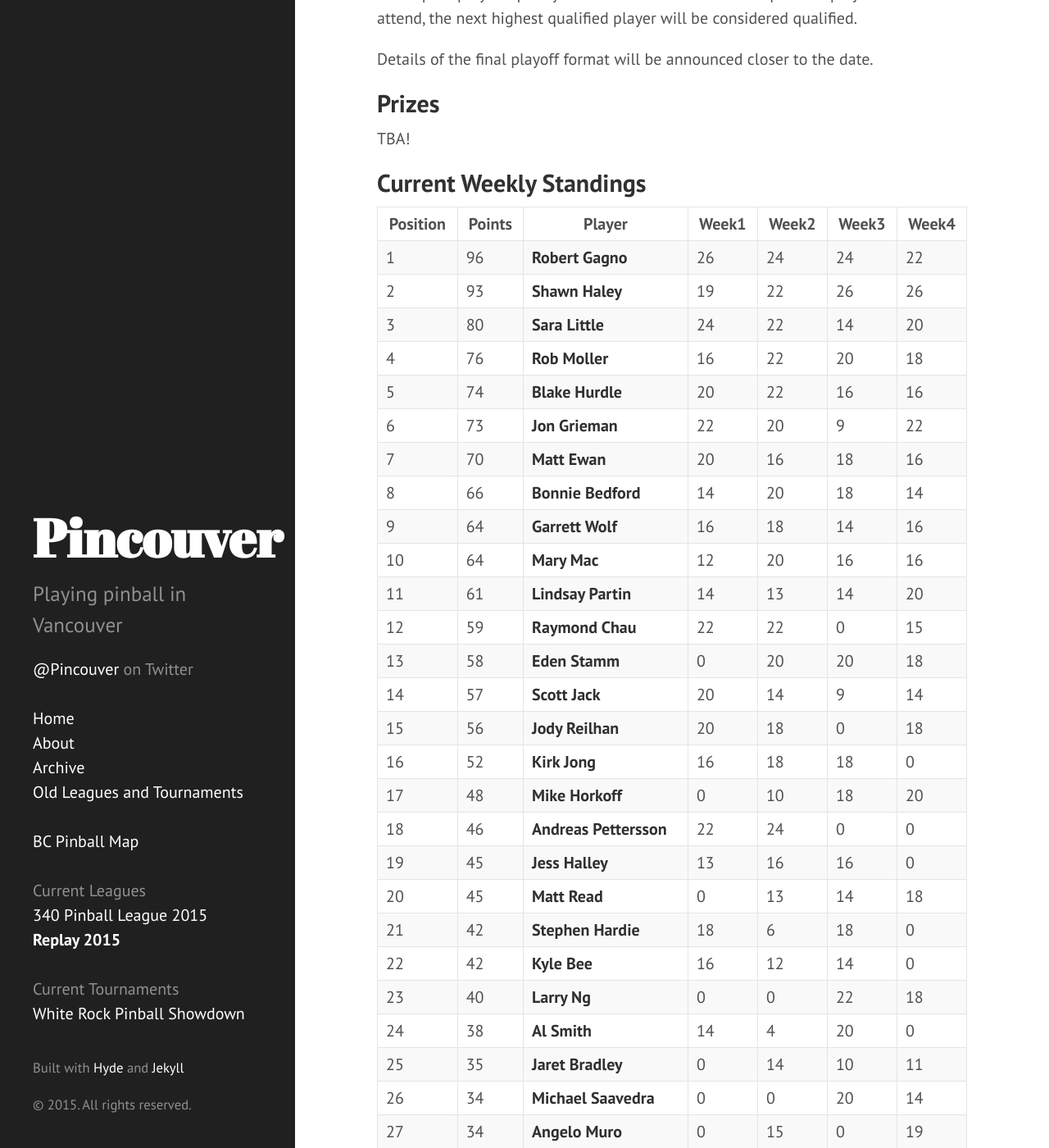
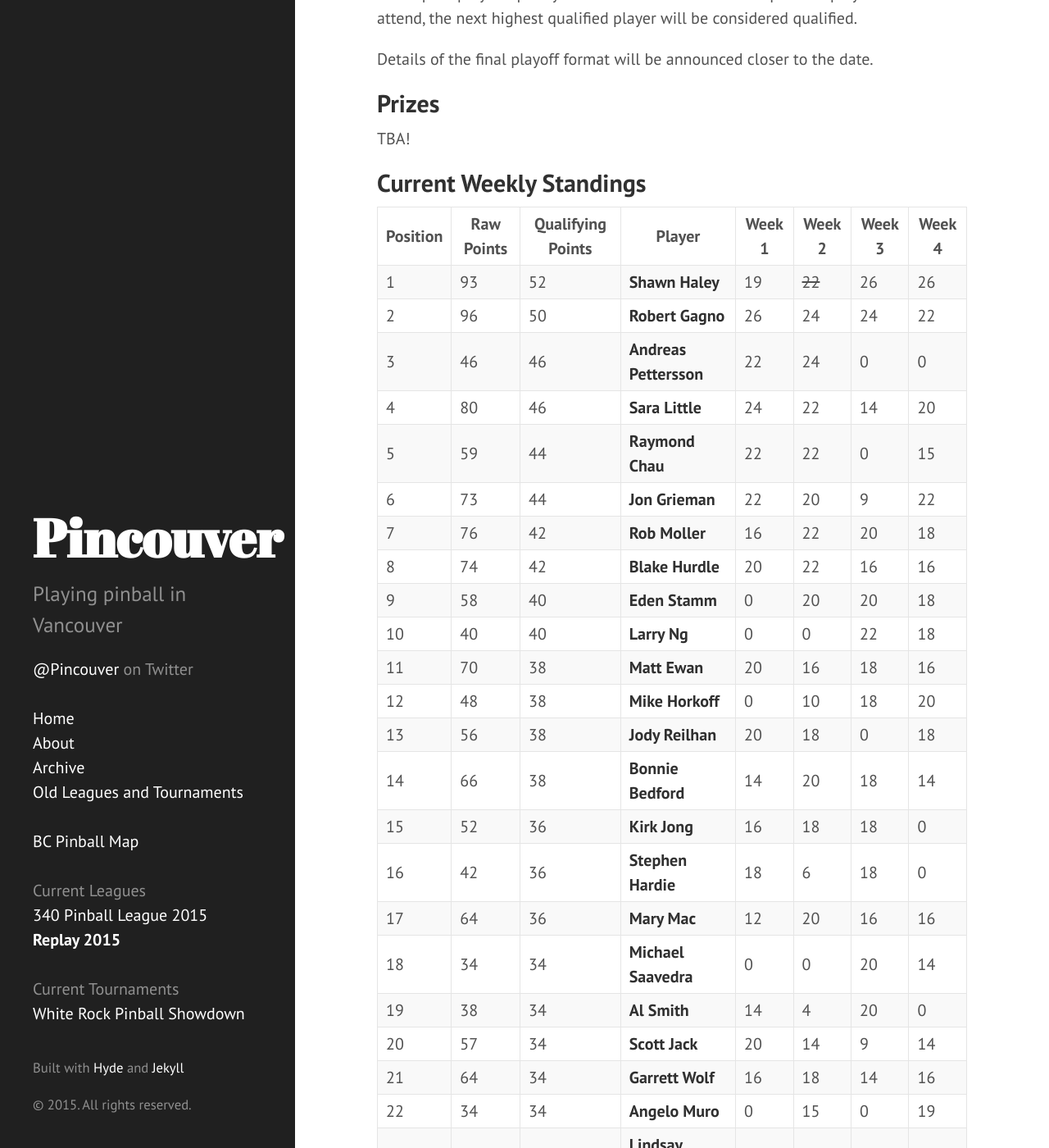
Before and after one commit to lytfyre/VancouverPinball, a Jekyll site: the page built from leagues/replay2015.md, in a window 1280 px wide and 1400 px high, scrolled down 1776 px. Shown: the whole window at 82% size. Built offline with Jekyll 4.4.1, drawn with Linux system fonts in a browser that asks for light colours; some of the changed text lies outside the part shown.

Commit message:
add qualifying score to table

```diff
--- a/leagues/replay2015.md
+++ b/leagues/replay2015.md
@@ -61,76 +61,76 @@
 
 ## Current Weekly Standings
 
-| Position | Points | Player | Week1 | Week2 | Week3 | Week4 |
-| -------| -------| -------| -------| -------| -------| -------
-| 1 | 96 | **Robert Gagno** | 26 | 24 | 24 | 22 |
-| 2 | 93 | **Shawn Haley** | 19 | 22 | 26 | 26 |
-| 3 | 80 | **Sara Little** | 24 | 22 | 14 | 20 |
-| 4 | 76 | **Rob Moller** | 16 | 22 | 20 | 18 |
-| 5 | 74 | **Blake Hurdle** | 20 | 22 | 16 | 16 |
-| 6 | 73 | **Jon Grieman** | 22 | 20 | 9 | 22 |
-| 7 | 70 | **Matt Ewan** | 20 | 16 | 18 | 16 |
-| 8 | 66 | **Bonnie Bedford** | 14 | 20 | 18 | 14 |
-| 9 | 64 | **Garrett Wolf** | 16 | 18 | 14 | 16 |
-| 10 | 64 | **Mary Mac** | 12 | 20 | 16 | 16 |
-| 11 | 61 | **Lindsay Partin** | 14 | 13 | 14 | 20 |
-| 12 | 59 | **Raymond Chau** | 22 | 22 | 0 | 15 |
-| 13 | 58 | **Eden Stamm** | 0 | 20 | 20 | 18 |
-| 14 | 57 | **Scott Jack** | 20 | 14 | 9 | 14 |
-| 15 | 56 | **Jody Reilhan** | 20 | 18 | 0 | 18 |
-| 16 | 52 | **Kirk Jong** | 16 | 18 | 18 | 0 |
-| 17 | 48 | **Mike Horkoff** | 0 | 10 | 18 | 20 |
-| 18 | 46 | **Andreas Pettersson** | 22 | 24 | 0 | 0 |
-| 19 | 45 | **Jess Halley** | 13 | 16 | 16 | 0 |
-| 20 | 45 | **Matt Read** | 0 | 13 | 14 | 18 |
-| 21 | 42 | **Stephen Hardie** | 18 | 6 | 18 | 0 |
-| 22 | 42 | **Kyle Bee** | 16 | 12 | 14 | 0 |
-| 23 | 40 | **Larry Ng** | 0 | 0 | 22 | 18 |
-| 24 | 38 | **Al Smith** | 14 | 4 | 20 | 0 |
-| 25 | 35 | **Jaret Bradley** | 0 | 14 | 10 | 11 |
-| 26 | 34 | **Michael Saavedra** | 0 | 0 | 20 | 14 |
-| 27 | 34 | **Angelo Muro** | 0 | 15 | 0 | 19 |
-| 28 | 33 | **Ian Lang** | 10 | 10 | 13 | 0 |
-| 29 | 33 | **Sandrine Extier** | 0 | 9 | 13 | 11 |
-| 30 | 32 | **Alyson White** | 8 | 14 | 10 | 0 |
-| 31 | 31 | **Maurizio Gagno** | 18 | 0 | 0 | 13 |
-| 32 | 31 | **Jordan Hudson** | 7 | 14 | 10 | 0 |
-| 33 | 29 | **Derek Houg** | 19 | 10 | 0 | 0 |
-| 34 | 28 | **Chris Badyk** | 18 | 0 | 0 | 10 |
-| 35 | 28 | **Will Luton** | 16 | 12 | 0 | 0 |
-| 36 | 28 | **Kathy Gagno** | 14 | 0 | 0 | 14 |
-| 37 | 27 | **Brennan Lloyd** | 18 | 9 | 0 | 0 |
-| 38 | 26 | **Nick Wadden** | 0 | 0 | 18 | 8 |
-| 39 | 24 | **Christian Reilhan** | 12 | 12 | 0 | 0 |
-| 40 | 23 | **Ben Bondy** | 9 | 14 | 0 | 0 |
-| 41 | 22 | **Sean O'hara** | 13 | 9 | 0 | 0 |
-| 42 | 20 | **Darryl Scholten** | 0 | 20 | 0 | 0 |
-| 43 | 19 | **Sean Lind** | 5 | 14 | 0 | 0 |
-| 44 | 18 | **Dave Grant** | 0 | 0 | 0 | 18 |
-| 45 | 18 | **Brad Kerr** | 18 | 0 | 0 | 0 |
-| 46 | 15 | **Gabriel Matias** | 0 | 15 | 0 | 0 |
-| 47 | 14 | **Tony Sousa** | 0 | 0 | 4 | 10 |
-| 48 | 13 | **Taylor Gardiner** | 13 | 0 | 0 | 0 |
-| 49 | 13 | **Lisa Gagno** | 13 | 0 | 0 | 0 |
-| 50 | 11 | **Bob Symington** | 11 | 0 | 0 | 0 |
-| 51 | 11 | **Bo W** | 0 | 11 | 0 | 0 |
-| 52 | 11 | **Sebastien Carette** | 0 | 3 | 8 | 0 |
-| 53 | 11 | **Elise Vredenbregt** | 11 | 0 | 0 | 0 |
-| 54 | 10 | **Kyle Malong** | 10 | 0 | 0 | 0 |
-| 55 | 9 | **Corey Dale** | 9 | 0 | 0 | 0 |
-| 56 | 8 | **nolan king** | 0 | 8 | 0 | 0 |
-| 57 | 8 | **Scott Parsons** | 0 | 8 | 0 | 0 |
-| 58 | 7 | **Puya Turkiyan** | 0 | 0 | 0 | 7 |
-| 59 | 7 | **Esteban Astudillo** | 0 | 7 | 0 | 0 |
-| 60 | 7 | **Joe Santbergen** | 0 | 7 | 0 | 0 |
-| 61 | 6 | **Chad Bruhaug** | 0 | 6 | 0 | 0 |
-| 62 | 6 | **Lanei Lee** | 0 | 0 | 0 | 6 |
-| 63 | 6 | **Dan Skolovy** | 0 | 6 | 0 | 0 |
-| 64 | 6 | **Okafiemhin Lewis** | 0 | 0 | 0 | 6 |
-| 65 | 5 | **Sterling Nelson** | 0 | 5 | 0 | 0 |
-| 66 | 5 | **Andrew Lum** | 5 | 0 | 0 | 0 |
-| 67 | 4 | **Damon Holowchak** | 0 | 4 | 0 | 0 |
-| 68 | 3 | **Tessa Russell** | 3 | 0 | 0 | 0 |
-| 69 | 2 | **Anton Glavas** | 0 | 2 | 0 | 0 |
-| 70 | 2 | **Kevin Haluk** | 0 | 0 | 0 | 2 |
-| 71 | 2 | **Steve Cousins** | 0 | 2 | 0 | 0 |
+| Position | Raw Points | Qualifying Points | Player | Week 1 | Week 2 | Week 3| Week 4 |
+| -------| -------| -------| -------| -------| -------| -------| -------
+| 1 | 93 | 52 | **Shawn Haley** | 19 | ~~22~~ | 26 | 26 |
+| 2 | 96 | 50 | **Robert Gagno** | 26 | 24 | 24 | 22 |
+| 3 | 46 | 46 | **Andreas Pettersson** | 22 | 24 | 0 | 0 |
+| 4 | 80 | 46 | **Sara Little** | 24 | 22 | 14 | 20 |
+| 5 | 59 | 44 | **Raymond Chau** | 22 | 22 | 0 | 15 |
+| 6 | 73 | 44 | **Jon Grieman** | 22 | 20 | 9 | 22 |
+| 7 | 76 | 42 | **Rob Moller** | 16 | 22 | 20 | 18 |
+| 8 | 74 | 42 | **Blake Hurdle** | 20 | 22 | 16 | 16 |
+| 9 | 58 | 40 | **Eden Stamm** | 0 | 20 | 20 | 18 |
+| 10 | 40 | 40 | **Larry Ng** | 0 | 0 | 22 | 18 |
+| 11 | 70 | 38 | **Matt Ewan** | 20 | 16 | 18 | 16 |
+| 12 | 48 | 38 | **Mike Horkoff** | 0 | 10 | 18 | 20 |
+| 13 | 56 | 38 | **Jody Reilhan** | 20 | 18 | 0 | 18 |
+| 14 | 66 | 38 | **Bonnie Bedford** | 14 | 20 | 18 | 14 |
+| 15 | 52 | 36 | **Kirk Jong** | 16 | 18 | 18 | 0 |
+| 16 | 42 | 36 | **Stephen Hardie** | 18 | 6 | 18 | 0 |
+| 17 | 64 | 36 | **Mary Mac** | 12 | 20 | 16 | 16 |
+| 18 | 34 | 34 | **Michael Saavedra** | 0 | 0 | 20 | 14 |
+| 19 | 38 | 34 | **Al Smith** | 14 | 4 | 20 | 0 |
+| 20 | 57 | 34 | **Scott Jack** | 20 | 14 | 9 | 14 |
+| 21 | 64 | 34 | **Garrett Wolf** | 16 | 18 | 14 | 16 |
+| 22 | 34 | 34 | **Angelo Muro** | 0 | 15 | 0 | 19 |
+| 23 | 61 | 34 | **Lindsay Partin** | 14 | 13 | 14 | 20 |
+| 24 | 45 | 32 | **Jess Halley** | 13 | 16 | 16 | 0 |
+| 25 | 45 | 32 | **Matt Read** | 0 | 13 | 14 | 18 |
+| 26 | 31 | 31 | **Maurizio Gagno** | 18 | 0 | 0 | 13 |
+| 27 | 42 | 30 | **Kyle Bee** | 16 | 12 | 14 | 0 |
+| 28 | 29 | 29 | **Derek Houg** | 19 | 10 | 0 | 0 |
+| 29 | 28 | 28 | **Chris Badyk** | 18 | 0 | 0 | 10 |
+| 30 | 28 | 28 | **Will Luton** | 16 | 12 | 0 | 0 |
+| 31 | 28 | 28 | **Kathy Gagno** | 14 | 0 | 0 | 14 |
+| 32 | 27 | 27 | **Brennan Lloyd** | 18 | 9 | 0 | 0 |
+| 33 | 26 | 26 | **Nick Wadden** | 0 | 0 | 18 | 8 |
+| 34 | 35 | 25 | **Jaret Bradley** | 0 | 14 | 10 | 11 |
+| 35 | 24 | 24 | **Christian Reilhan** | 12 | 12 | 0 | 0 |
+| 36 | 32 | 24 | **Alyson White** | 8 | 14 | 10 | 0 |
+| 37 | 33 | 24 | **Sandrine Extier** | 0 | 9 | 13 | 11 |
+| 38 | 31 | 24 | **Jordan Hudson** | 7 | 14 | 10 | 0 |
+| 39 | 33 | 23 | **Ian Lang** | 10 | 10 | 13 | 0 |
+| 40 | 23 | 23 | **Ben Bondy** | 9 | 14 | 0 | 0 |
+| 41 | 22 | 22 | **Sean O'hara** | 13 | 9 | 0 | 0 |
+| 42 | 20 | 20 | **Darryl Scholten** | 0 | 20 | 0 | 0 |
+| 43 | 19 | 19 | **Sean Lind** | 5 | 14 | 0 | 0 |
+| 44 | 18 | 18 | **Dave Grant** | 0 | 0 | 0 | 18 |
+| 45 | 18 | 18 | **Brad Kerr** | 18 | 0 | 0 | 0 |
+| 46 | 15 | 15 | **Gabriel Matias** | 0 | 15 | 0 | 0 |
+| 47 | 14 | 14 | **Tony Sousa** | 0 | 0 | 4 | 10 |
+| 48 | 13 | 13 | **Taylor Gardiner** | 13 | 0 | 0 | 0 |
+| 49 | 13 | 13 | **Lisa Gagno** | 13 | 0 | 0 | 0 |
+| 50 | 11 | 11 | **Bob Symington** | 11 | 0 | 0 | 0 |
+| 51 | 11 | 11 | **Bo W** | 0 | 11 | 0 | 0 |
+| 52 | 11 | 11 | **Sebastien Carette** | 0 | 3 | 8 | 0 |
+| 53 | 11 | 11 | **Elise Vredenbregt** | 11 | 0 | 0 | 0 |
+| 54 | 10 | 10 | **Kyle Malong** | 10 | 0 | 0 | 0 |
+| 55 | 9 | 9 | **Corey Dale** | 9 | 0 | 0 | 0 |
+| 56 | 8 | 8 | **nolan king** | 0 | 8 | 0 | 0 |
+| 57 | 8 | 8 | **Scott Parsons** | 0 | 8 | 0 | 0 |
+| 58 | 7 | 7 | **Puya Turkiyan** | 0 | 0 | 0 | 7 |
+| 59 | 7 | 7 | **Esteban Astudillo** | 0 | 7 | 0 | 0 |
+| 60 | 7 | 7 | **Joe Santbergen** | 0 | 7 | 0 | 0 |
+| 61 | 6 | 6 | **Chad Bruhaug** | 0 | 6 | 0 | 0 |
+| 62 | 6 | 6 | **Lanei Lee** | 0 | 0 | 0 | 6 |
+| 63 | 6 | 6 | **Dan Skolovy** | 0 | 6 | 0 | 0 |
+| 64 | 6 | 6 | **Okafiemhin Lewis** | 0 | 0 | 0 | 6 |
+| 65 | 5 | 5 | **Sterling Nelson** | 0 | 5 | 0 | 0 |
+| 66 | 5 | 5 | **Andrew Lum** | 5 | 0 | 0 | 0 |
+| 67 | 4 | 4 | **Damon Holowchak** | 0 | 4 | 0 | 0 |
+| 68 | 3 | 3 | **Tessa Russell** | 3 | 0 | 0 | 0 |
+| 69 | 2 | 2 | **Anton Glavas** | 0 | 2 | 0 | 0 |
+| 70 | 2 | 2 | **Kevin Haluk** | 0 | 0 | 0 | 2 |
+| 71 | 2 | 2 | **Steve Cousins** | 0 | 2 | 0 | 0 |
```
